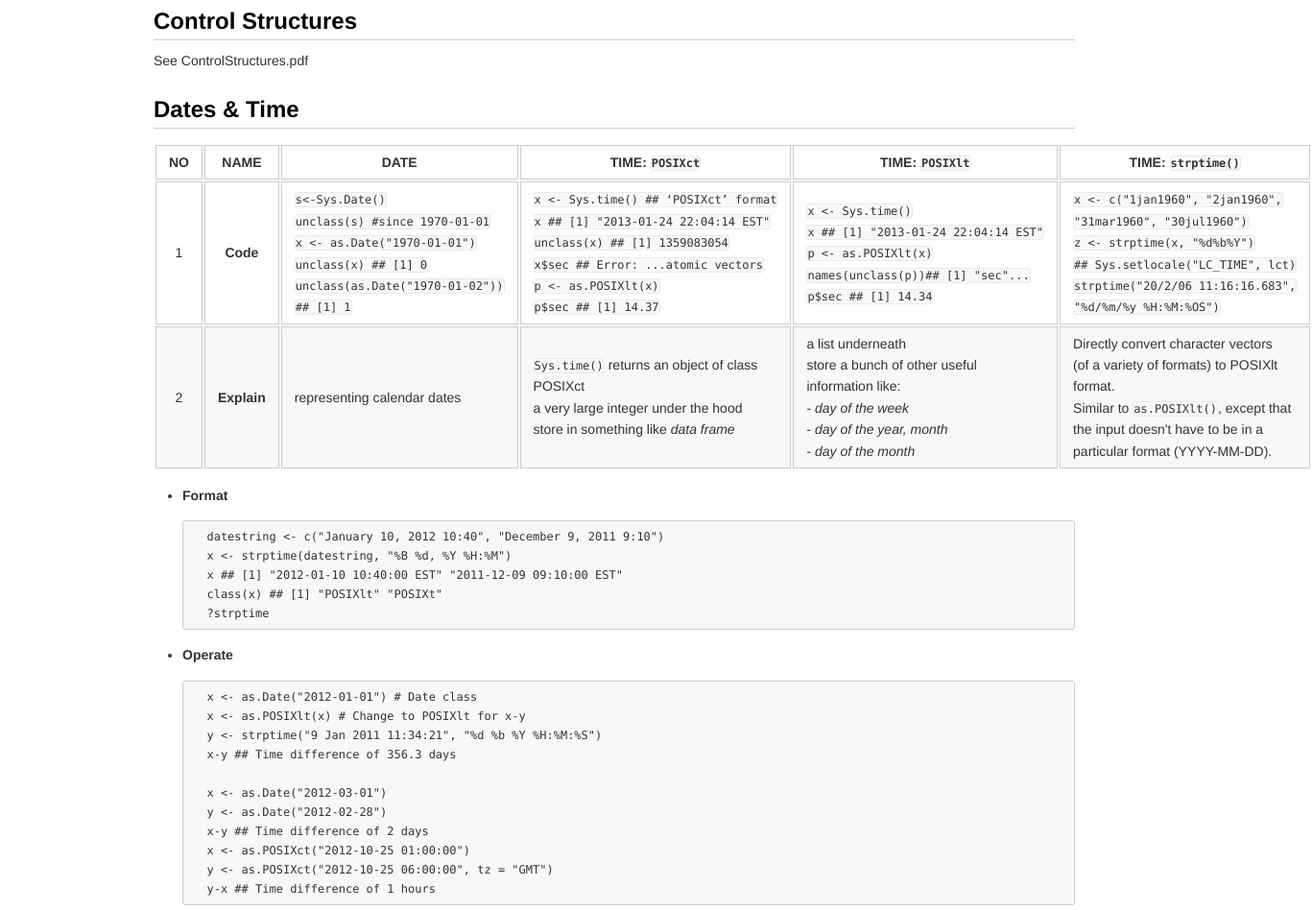
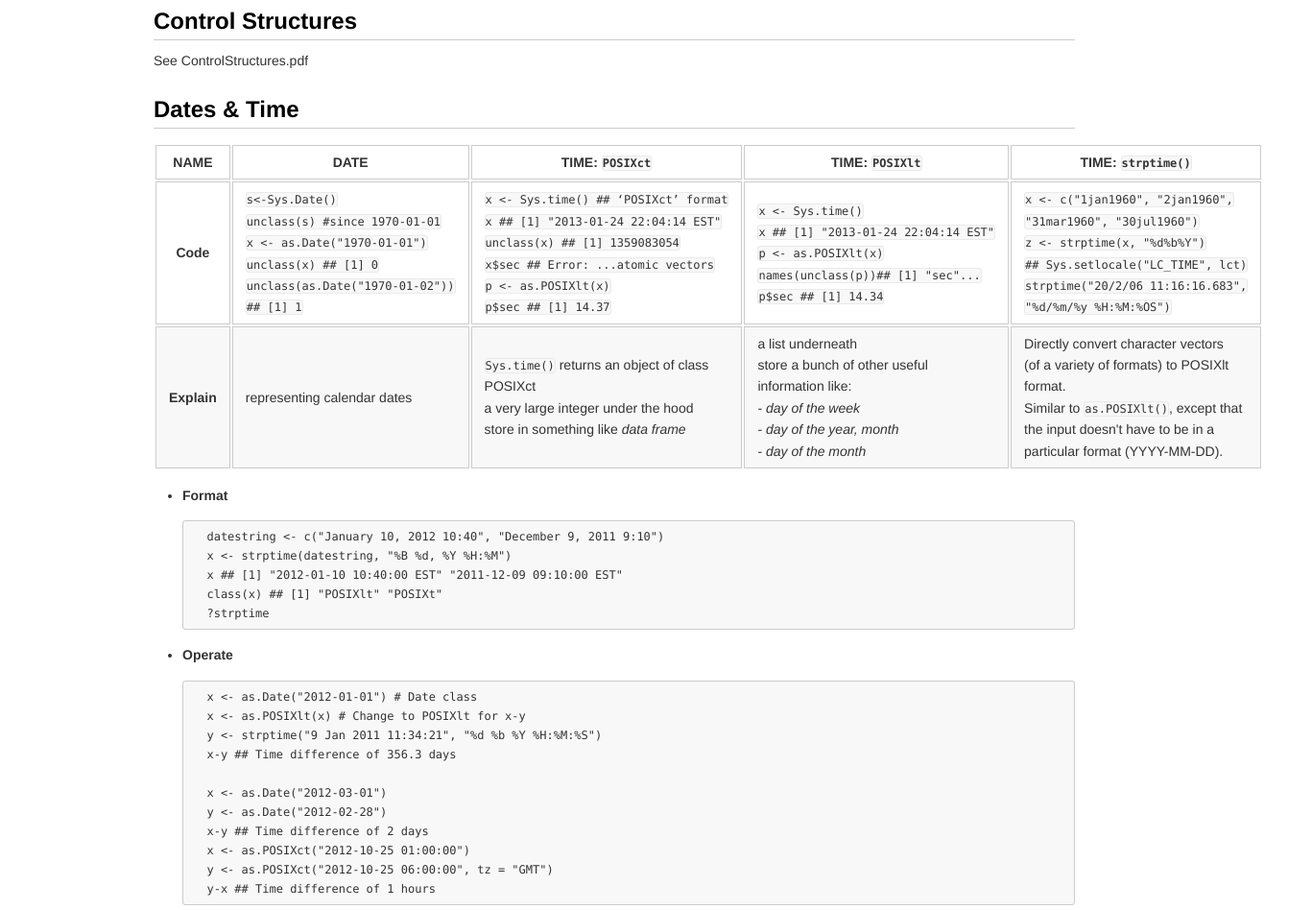
Before and after one commit to kylemaxxwell/kylemaxxwell.github.io, a plain HTML site: page 2_R_ProgramNotes.html in a window 1280 px wide. Shown: the part 8240-9188 px from the top of the page at 96% size, 1367 px wide, since content can reach past the window. Drawn offline with nearby package versions, Linux system fonts and the light colour scheme; some packages are replaced by stand-ins of ours.

```diff
--- a/2_R_ProgramNotes.html
+++ b/2_R_ProgramNotes.html
@@ -994,7 +994,6 @@ $bar
 <table>
 <thead>
 <tr>
-<th style="text-align:center">NO</th>
 <th style="text-align:center">NAME</th>
 <th>DATE</th>
 <th><strong>TIME</strong>: <code>POSIXct</code></th>
@@ -1004,7 +1003,6 @@ $bar
 </thead>
 <tbody>
 <tr>
-<td style="text-align:center">1</td>
 <td style="text-align:center"><strong>Code</strong></td>
 <td><code>s&lt;-Sys.Date()</code><br><code>unclass(s) #since 1970-01-01</code><br><code>x &lt;- as.Date(&quot;1970-01-01&quot;)</code><br><code>unclass(x) ## [1] 0</code><br><code>unclass(as.Date(&quot;1970-01-02&quot;))</code><br><code>## [1] 1</code></td>
 <td><code>x &lt;- Sys.time() ## ‘POSIXct’ format</code><br><code>x  ## [1] &quot;2013-01-24 22:04:14 EST&quot;</code><br><code>unclass(x) ## [1] 1359083054</code><br><code>x$sec ## Error: ...atomic vectors</code><br><code>p &lt;- as.POSIXlt(x)</code><br><code>p$sec ## [1] 14.37</code></td>
@@ -1012,7 +1010,6 @@ $bar
 <td><code>x &lt;- c(&quot;1jan1960&quot;, &quot;2jan1960&quot;,</code><br><code>&quot;31mar1960&quot;, &quot;30jul1960&quot;)</code><br><code>z &lt;- strptime(x, &quot;%d%b%Y&quot;)</code><br><code>## Sys.setlocale(&quot;LC_TIME&quot;, lct)</code><br><code>strptime(&quot;20/2/06 11:16:16.683&quot;,</code><br><code>&quot;%d/%m/%y %H:%M:%OS&quot;)</code></td>
 </tr>
 <tr>
-<td style="text-align:center">2</td>
 <td style="text-align:center"><strong>Explain</strong></td>
 <td>representing calendar dates</td>
 <td><code>Sys.time()</code> returns an object of class POSIXct<BR>a very large integer under the hood<br>store in something like <em>data frame</em></td>
```
